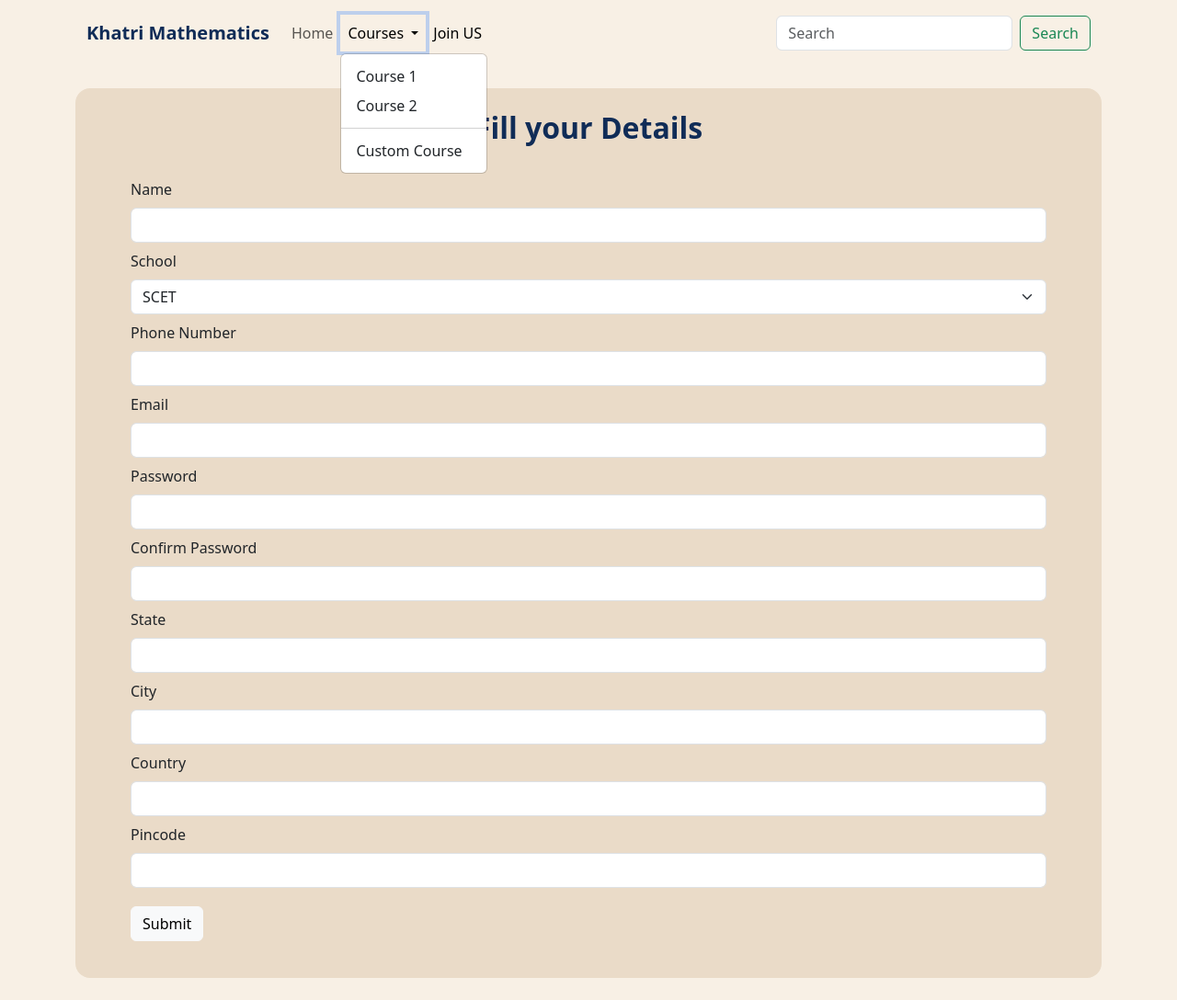
After one commit to khatri-viren/College-Practicals, a PHP site: page /joinus.html in a window 1280 px wide, after a click on "Courses". The commit adds this page. Shown: the whole page at 92% size. Run offline with PHP 8.4, Linux system fonts and the light colour scheme.

Commit message:
added some more misc things

```diff
--- a/FSD/Lab3/src/css/styles.css
+++ b/FSD/Lab3/src/css/styles.css
@@ -42,3 +42,11 @@ h2, h3 {
 footer {
     background-color: #EADBC8;
 }
+
+.alert {
+    display: none;
+    background-color: #f44336;
+    color: white;
+    padding: 15px;
+    margin-bottom: 10px;
+}
--- /dev/null
+++ b/FSD/Lab3/src/joinus.html
@@ -0,0 +1,115 @@
+<!DOCTYPE html>
+<html lang="en">
+  <head>
+    <meta charset="UTF-8" />
+    <meta name="viewport" content="width=device-width, initial-scale=1.0" />
+    <title>Join US</title>
+    <link
+      href="https://cdn.jsdelivr.net/npm/bootstrap@5.3.1/dist/css/bootstrap.min.css"
+      rel="stylesheet"
+      integrity="sha384-4bw+/aepP/YC94hEpVNVgiZdgIC5+VKNBQNGCHeKRQN+PtmoHDEXuppvnDJzQIu9"
+      crossorigin="anonymous"
+    />
+    <link rel="stylesheet" href="./css/styles.css" />
+  </head>
+  <body>
+    <div class="container-lg">
+      <nav class="navbar navbar-expand-lg">
+        <div class="container-fluid py-2">
+          <a class="navbar-brand" href="index.html"><b>Khatri Mathematics</b></a>
+          <button
+            class="navbar-toggler"
+            type="button"
+            data-bs-toggle="collapse"
+            data-bs-target="#navbarSupportedContent"
+            aria-controls="navbarSupportedContent"
+            aria-expanded="false"
+            aria-label="Toggle navigation"
+          >
+            <span class="navbar-toggler-icon"></span>
+          </button>
+          <div class="collapse navbar-collapse" id="navbarSupportedContent">
+            <ul class="navbar-nav me-auto mb-2 mb-lg-0">
+              <li class="nav-item">
+                <a class="nav-link" aria-current="page" href="index.html">Home</a>
+              </li>
+
+              <li class="nav-item dropdown">
+                <a
+                  class="nav-link dropdown-toggle"
+                  href="#"
+                  role="button"
+                  data-bs-toggle="dropdown"
+                  aria-expanded="false"
+                >
+                  Courses
+                </a>
+                <ul class="dropdown-menu">
+                  <li><a class="dropdown-item" href="#">Course 1</a></li>
+                  <li><a class="dropdown-item" href="#">Course 2</a></li>
+                  <li><hr class="dropdown-divider" /></li>
+                  <li><a class="dropdown-item" href="#">Custom Course</a></li>
+                </ul>
+              </li>
+              <li class="nav-item">
+                <a href="joinus.html" class="nav-link active">Join US</a>
+              </li>
+            </ul>
+            <form class="d-flex" role="search">
+              <input
+                class="form-control me-2"
+                type="search"
+                placeholder="Search"
+                aria-label="Search"
+              />
+              <button class="btn btn-outline-success" type="submit">
+                Search
+              </button>
+            </form>
+          </div>
+        </div>
+      </nav>
+      <div class="hero my-4 py-4 container">
+        <div class="alert" id="validationAlert"></div>
+        <h2 class="">Fill your Details</h2>
+        <form action="joinus.html" method="post" class="container px-5" id="form1">
+            <label for="name" class="my-1 form-label">Name</label>
+            <input type="text" name="name" id="" class="my-1 form-control">
+            <label class="my-1 form-label" for="school">School</label>
+            <select class="my-1 form-select" name="school" id="">
+                <option value="SCET">SCET</option>
+                <option value="Law">Law</option>
+                <option value="Business">Business</option>
+            </select>
+            <label class="my-1 form-label" for="pnumber">Phone Number</label>
+            <input class="my-1 form-control" type="number" name="pnumber" id="">
+            <label class="my-1 form-label" for="email">Email</label>
+            <input class="my-1 form-control" type="email" name="email" id="">
+            <label class="my-1 form-label" for="password">Password</label>
+            <input class="my-1 form-control" type="password" name="password" id="">
+            <label class="my-1 form-label" for="password1">Confirm Password</label>
+            <input class="my-1 form-control" type="password" name="password1" id="">
+            <label class="my-1 form-label" for="state">State</label>
+            <input class="my-1 form-control" type="text" name="state" id="">
+            <label class="my-1 form-label" for="city">City</label>
+            <input class="my-1 form-control" type="text" name="city" id="">
+            <label class="my-1 form-label" for="country">Country</label>
+            <input class="my-1 form-control" list="countries" name="country" id="">
+            <datalist id="countries">
+                <option value="India" selected>India</option>
+                <option value="USA">USA</option>
+            </datalist>
+            <label class="my-1 form-label" for="pincode">Pincode</label>
+            <input class="my-1 form-control" type="number" name="pincode" id="">
+            <button type="submit" class="btn btn-light my-3 mx-auto">Submit</button>
+        </form>
+      </div>
+    </div>
+    <script
+      src="https://cdn.jsdelivr.net/npm/bootstrap@5.3.1/dist/js/bootstrap.bundle.min.js"
+      integrity="sha384-HwwvtgBNo3bZJJLYd8oVXjrBZt8cqVSpeBNS5n7C8IVInixGAoxmnlMuBnhbgrkm"
+      crossorigin="anonymous"
+    ></script>
+    <script src="js/scripts.js"></script>
+  </body>
+</html>
--- /dev/null
+++ b/FSD/Lab3/src/js/scripts.js
@@ -0,0 +1,82 @@
+document.addEventListener('DOMContentLoaded', function() {
+    const form = document.querySelector('form[id="form1"]');
+    const validationAlert = document.getElementById('validationAlert');
+
+    form.addEventListener('submit', function(event) {
+        event.preventDefault();
+        let isValid = true;
+        validationAlert.style.display = 'none'; // Hide the alert
+        validationAlert.innerHTML = ''; // Clear previous validation messages
+
+
+        // Name validation
+        const name = document.querySelector('input[name="name"]');
+        if (name.value.trim() === '') {
+            isValid = false;
+            appendValidationMessage('Name cannot be empty');
+        }
+
+        // Phone number validation
+        const phoneNumber = document.querySelector('input[name="pnumber"]');
+        const phoneNumberRegex = /^\d{10}$/;
+        if (!phoneNumberRegex.test(phoneNumber.value.trim())) {
+            isValid = false;
+            appendValidationMessage('Please enter a valid 10-digit phone number');
+        }
+
+        // Email validation
+        const email = document.querySelector('input[name="email"]');
+        const emailRegex = /^[^\s@]+@[^\s@]+\.[^\s@]+$/;
+        if (!emailRegex.test(email.value.trim())) {
+            isValid = false;
+            appendValidationMessage('Please enter a valid email address');
+        }
+
+        // State validation
+        const state = document.querySelector('input[name="state"]');
+        if (state.value.trim() === '') {
+            isValid = false;
+            appendValidationMessage('State cannot be empty');
+        }
+
+        // City validation
+        const city = document.querySelector('input[name="city"]');
+        if (city.value.trim() === '') {
+            isValid = false;
+            appendValidationMessage('City cannot be empty');
+        }
+
+        // Pincode validation
+        const pincode = document.querySelector('input[name="pincode"]');
+        const pincodeRegex = /^\d{6}$/;
+        if (!pincodeRegex.test(pincode.value.trim())) {
+            isValid = false;
+            appendValidationMessage('Please enter a valid 6-digit pincode');
+        }
+
+        const password = document.querySelector('input[name="password"]');
+        var passwordRegex = /^(?=.*[A-Z])(?=.*\d)(?=.*[@#$&]).{7,}$/;
+        if (!passwordRegex.test(password)) {
+            appendValidationMessage("Password must be at least 7 characters long and contain at least one capital letter, one digit, and one special character from [&,$,#@].");
+        }
+
+        const password1 = document.querySelector('input[name="password1"]');
+        if (password !== password1) {
+            appendValidationMessage("Passwords do not match.");
+            event.preventDefault();
+        }
+
+        if (!isValid) {
+            // Prevent form submission if there are validation errors
+
+            validationAlert.style.display = 'block';
+            return;
+        }
+    });
+
+    function appendValidationMessage(message) {
+        validationAlert.innerHTML += `<p>${message}</p>`;
+    }
+
+
+});
```
Also changed, not shown: FSD/Lab3/src/index.html (+92 -24 lines).
